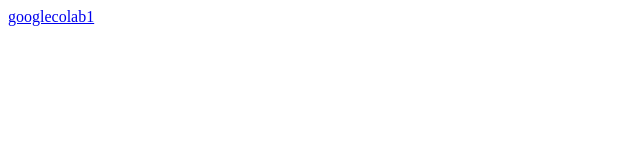
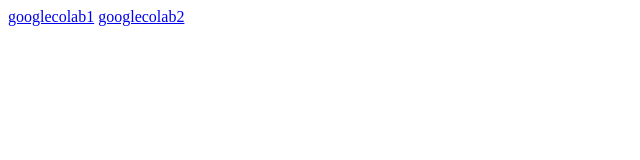
Before and after one commit to shahjoyal/colab, a plain HTML site: page index.html in a window 1280 px wide. Shown: the whole page, without its empty margins (0-640 px from the left). Drawn offline with Linux system fonts and the light colour scheme.

Commit message:
Update index.html

```diff
--- a/index.html
+++ b/index.html
@@ -8,5 +8,6 @@
 </head>
 <body>
     <a href="https://colab.research.google.com/drive/1Oe12RJuj5Lip2YDyu9SG1De-vSeqLMCq">googlecolab1</a>
+     <a href="https://colab.research.google.com/drive/1Oe12RJuj5Lip2YDyu9SG1De-vSeqLMCq?usp=sharing">googlecolab2</a>
 </body>
 </html>
```
